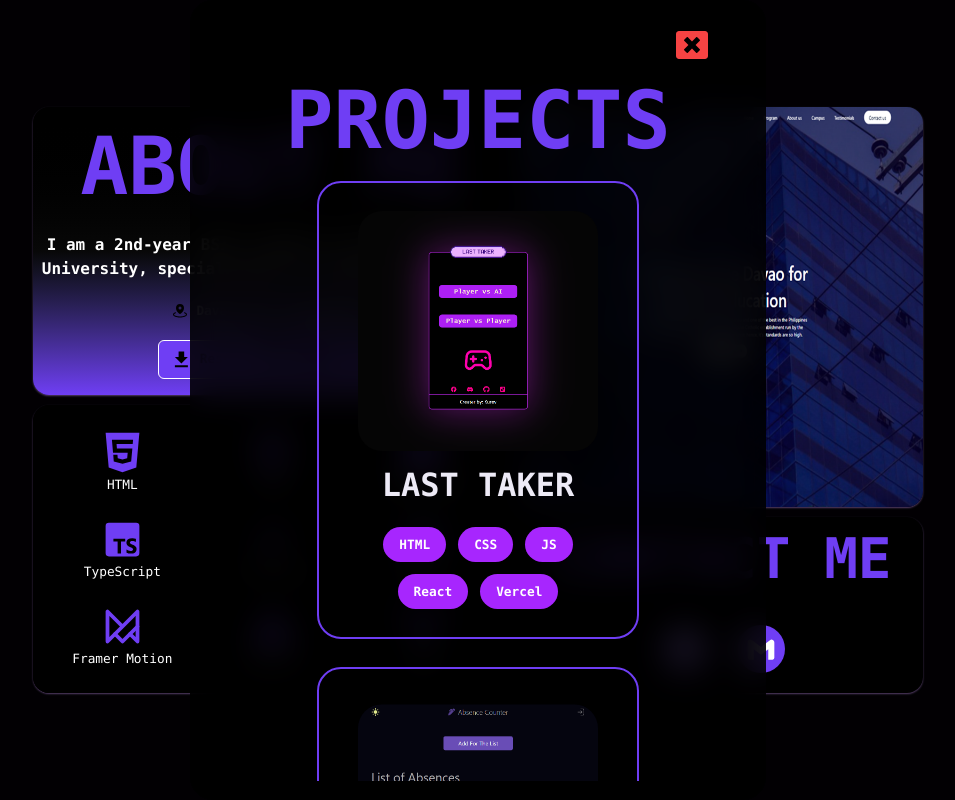
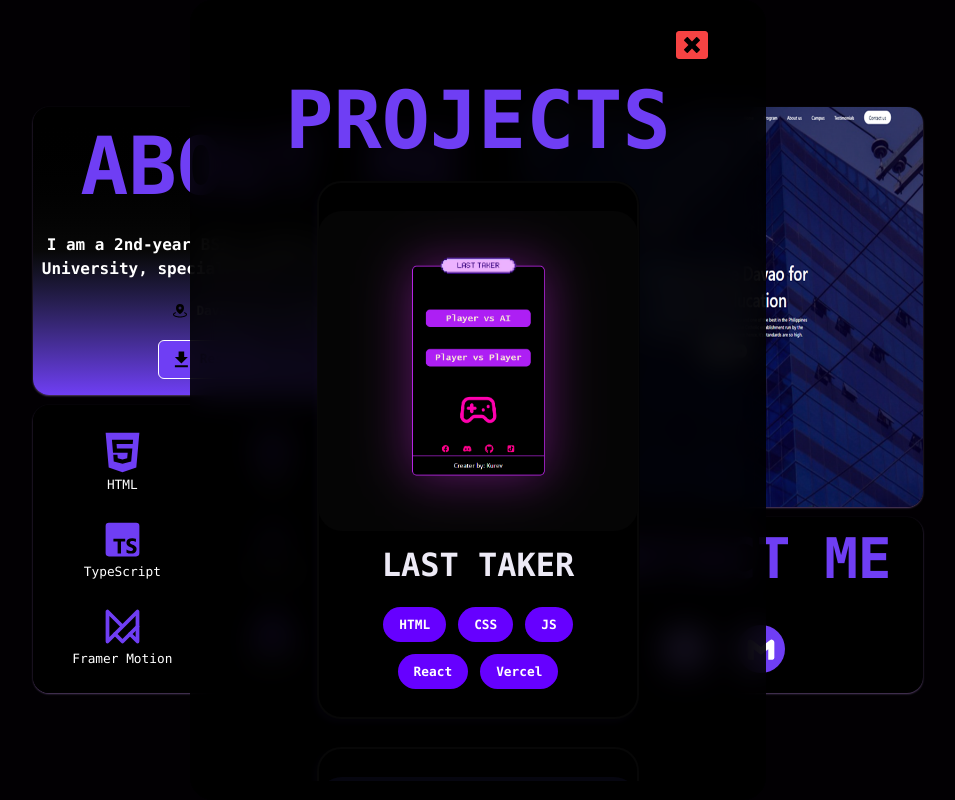
Before and after one commit to Kurev/my-portfolio, a React (Vite) app: page / in a window 1280 px wide. Both pictures are taken after a click on the element 885 px from the left and 307 px from the top of the page. Shown: the whole page, without its empty margins (162-1117 px from the left). Built offline with nearby package versions, Linux system fonts and the light colour scheme.

Commit message:
fixing the about component modal

```diff
--- a/src/Components/About/About.tsx
+++ b/src/Components/About/About.tsx
@@ -2,46 +2,83 @@ import { PiMapPinAreaFill } from "react-icons/pi";
 import { FaGithubSquare } from "react-icons/fa";
 import { IoMdDownload } from "react-icons/io";
 import { useState } from "react";
+import { ContainerState } from '../Home';
 
 type AboutProps = {
   title: string;
   paragraph: string;
+  handleOpenModal: (containerName: keyof ContainerState) => void; // expecting containerName argument here
 };
 
 type IconsProps = {
-  iconHover: boolean
-}
+  iconHover: boolean;
+  handleOpenModal: (containerName: keyof ContainerState) => void; // pass containerName here
+};
 
 type Icons = {
   icon: React.ReactNode;
   title: string;
+  link?: string;
 };
 
-export const Icons = ({ iconHover}: IconsProps) => {
+export const Icons = ({ iconHover, handleOpenModal }: IconsProps) => {
   const icons: Icons[] = [
-    { icon: <IoMdDownload />, title: 'Resume' },
-    { icon: <FaGithubSquare />, title: 'Github' },
+    { icon: <IoMdDownload />, title: "Resume" },
+    {
+      icon: <FaGithubSquare />,
+      title: "Github",
+      link: "https://github.com/Kurev",
+    },
   ];
   return (
     <div className="flex flex-row items-center justify-center gap-7">
       {icons.map((icons, index) => (
-        <div key={index} className={`bg-[#6f3ef4] hover:bg-[#6f3ef4b3] flex px-3 py-2 duration-500 border border-[#fff] rounded-md gap-2`}>
-          <h1 className={`text-[1.3rem] duration-500 hover:text-[#ffffff] ${iconHover ? 'text-[#ffffff]' : 'text-[#000000]'}`}>{icons.icon}</h1>
-          <p className={`text-[0.8rem]  font-mono font-bold ${iconHover ? 'text-[#ffffff]' : 'text-[#000000]'}`}>{icons.title}</p>
+        <div
+          key={index}
+          className={`bg-[#6f3ef4] hover:bg-[#6f3ef4b3] flex px-3 py-2 duration-500 border border-[#fff] rounded-md gap-2`}
+        >
+          <h1
+            className={`text-[1.3rem] duration-500 hover:text-[#ffffff] ${
+              iconHover ? "text-[#ffffff]" : "text-[#000000]"
+            }`}
+          >
+            {icons.icon}
+          </h1>
+          <p
+            className={`text-[0.8rem]  font-mono font-bold ${
+              iconHover ? "text-[#ffffff]" : "text-[#000000]"
+            }`}
+          >
+            {icons.link ? (
+              <a
+                href={icons.link}
+                target="_blank"
+                rel="noopener"
+                onClick={(e) => e.stopPropagation()} // Prevent modal from opening
+              >
+                {icons.title}
+              </a>
+            ) : (
+              <span onClick={() => handleOpenModal("githubLink")}>
+                {icons.title}
+              </span>
+            )}
+          </p>
         </div>
       ))}
     </div>
   );
 };
 
-const About = ({ title, paragraph}: AboutProps) => {
+const About = ({ title, paragraph, handleOpenModal }: AboutProps) => {
   const [iconHover, setIconHover] = useState<boolean>(false);
 
   return (
     <div
-    onMouseEnter={() => setIconHover(true)}
-    onMouseLeave={() => setIconHover(false)}
-    className="group rounded-2xl w-[30rem] h-[18rem] cursor-pointer shadow-xs shadow-[#553e68] bg-gradient-to-t from-[#6f3ef4] via-[#080808] to-[#000000]  hover:bg-gradient-to-b hover:from-[#6f3ef4] hover:duration-500 transform hover:scale-95 transition-all ease-in-out">
+      onMouseEnter={() => setIconHover(true)}
+      onMouseLeave={() => setIconHover(false)}
+      className="group rounded-2xl w-[30rem] h-[18rem] cursor-pointer shadow-xs shadow-[#553e68] bg-gradient-to-t from-[#6f3ef4] via-[#080808] to-[#000000]  hover:bg-gradient-to-b hover:from-[#6f3ef4] hover:duration-500 transform hover:scale-95 transition-all ease-in-out"
+    >
       <div className="flex flex-col gap-2.5">
         <h1 className="text-[5rem] text-[#6f3ef4] group-hover:text-[#000000] duration-1000 font-extrabold font-mono text-center">
           {title}
@@ -57,7 +94,7 @@ const About = ({ title, paragraph}: AboutProps) => {
             </p>
           </div>
           <div>
-            <Icons iconHover={iconHover} />
+            <Icons handleOpenModal={handleOpenModal} iconHover={iconHover} />
           </div>
         </div>
       </div>
--- a/src/Components/Home.tsx
+++ b/src/Components/Home.tsx
@@ -8,36 +8,18 @@ import { motion } from "motion/react";
 import ProjectModal from "./MyProject/ProjectModal";
 
 // Type Definitions
-// type BoxShadow = {
-//   purple: string;
-//   blue: string;
-//   green: string;
-//   red: string;
-//   yellow: string;
-//   orange: string;
-//   discordTheme: string;
-// };
-
 type Container = {
   isOpen: boolean;
 };
 
-type ContainerState = {
+export type ContainerState = {
   about: Container;
   project: Container;
+  githubLink: Container; // to resolve the bug if I click the github link it will not open the modal
+  resumeLink: Container;
 };
 
 const Home = () => {
-  // const boxShadows: BoxShadow = {
-  //   purple: "rgb(151,12,185)",
-  //   blue: "rgba(5,5,224,0.75)",
-  //   green: "rgba(0,255,0,0.75)",
-  //   red: "rgba(255,0,0,0.75)",
-  //   yellow: "rgba(255, 211, 0)",
-  //   orange: "rgba(255,165,0,0.75)",
-  //   discordTheme: "rgb(88,31,149)",
-  // };
-
   const NEW_CONTAINER: Container = {
     isOpen: false,
   };
@@ -45,6 +27,8 @@ const Home = () => {
   const [containerAbout, setContainerAbout] = useState<ContainerState>({
     about: NEW_CONTAINER,
     project: NEW_CONTAINER,
+    githubLink: NEW_CONTAINER,
+    resumeLink: NEW_CONTAINER,
   });
 
   const handleOpenModal = (containerName: keyof ContainerState) => {
@@ -66,6 +50,7 @@ const Home = () => {
       },
     }));
   };
+
   return (
     <div className="w-full h-screen flex items-center justify-center bg-[#020003] gap-2.5">
       <div className="flex flex-col gap-2.5">
@@ -73,6 +58,7 @@ const Home = () => {
           <About
             title="ABOUT ME"
             paragraph="I am a 2nd-year BSIT student at Ateneo de Davao University, specializing in frontend development"
+            handleOpenModal={handleOpenModal}
           />
         </div>
 
@@ -85,9 +71,7 @@ const Home = () => {
 
       {/* Second Container (Projects Section) */}
       <div className="flex flex-col gap-2.5 rounded-2xl">
-        <div
-        onClick={() => handleOpenModal("project")}
-        className="cursor-pointer">
+        <div onClick={() => handleOpenModal("project")} className="cursor-pointer">
           <MyProject />
         </div>
 
@@ -96,22 +80,26 @@ const Home = () => {
           <Contact title="Contact Me" />
         </div>
       </div>
+
       {containerAbout.about.isOpen && (
         <motion.div
           initial={{ opacity: 1, scaleX: 0.70, scaleY: 0.42, x: -205, y: -150 }}
           animate={{ opacity: 1, scaleX: 1, scaleY: 1, x: 0, y: 0 }}
           transition={{ duration: 0.6, ease: "easeInOut" }}
-         className="fixed w-[45%] h-screen bg-[#000000e0] backdrop-blur-lg z-50 gap-10 rounded-3xl">
-          <AboutOpen handleCloseModal={() => handleCloseModal("about")}/>
+          className="fixed w-[45%] h-screen bg-[#000000e0] backdrop-blur-lg z-50 gap-10 rounded-3xl"
+        >
+          <AboutOpen handleCloseModal={() => handleCloseModal("about")} />
         </motion.div>
       )}
+
       {containerAbout.project.isOpen && (
         <motion.div
           initial={{ opacity: 1, scaleX: 0.58, scaleY: 0.57, x: 248, y: -92 }}
           animate={{ opacity: 1, scaleX: 1, scaleY: 1, x: 0, y: 0 }}
           transition={{ duration: 0.6, ease: "easeInOut" }}
-         className="fixed w-[45%] h-screen bg-[#000000e0] backdrop-blur-lg z-50 gap-10 rounded-3xl">
-          <ProjectModal handleCloseModal={() => handleCloseModal("project")}/>
+          className="fixed w-[45%] h-screen bg-[#000000e0] backdrop-blur-lg z-50 gap-10 rounded-3xl"
+        >
+          <ProjectModal handleCloseModal={() => handleCloseModal("project")} />
         </motion.div>
       )}
     </div>
--- a/src/Components/MyProject/ProjectModal.tsx
+++ b/src/Components/MyProject/ProjectModal.tsx
@@ -71,7 +71,7 @@ export const MyProjects = () => {
       image: product1,
       title: "FurniShop",
       stack: ["HTML", "CSS", "JS", "React", "Vercel"],
-      link: "https://furnishop.vercel.app/",
+      link: "https://e-commerce-website-snowy-nine.vercel.app/",
     },
     {
       image: product2,
@@ -88,7 +88,13 @@ export const MyProjects = () => {
     >
       <div className="flex gap-7 flex-col items-center justify-center">
         {products.map((product, index) => (
-            <div className="border-2 border-[#6f3ef4] rounded-3xl w-[70%]  py-7">
+            <motion.div
+            initial={{ opacity: 0, transform: "translateY(3%)" }}
+            animate={{ opacity: 1, transform: "translateY(0)" }}
+            exit={{ opacity: 0 }}
+            transition={{ delay: 1.3, duration: 0.5 + index * 0.5 }}
+            className="rounded-3xl border-2 border-[#ffffff07] w-[70%] py-7 bg-[#000000] backdrop-blur-md shadow-[-3px_4px_6px_0px_rgba(17,_12,_46,_0.15)]"
+>
           <a
             key={index}
             href={product.link}
@@ -96,20 +102,17 @@ export const MyProjects = () => {
             target="_blank"
             className="flex flex-col items-center justify-center"
           >
-              <motion.div
+              <div
                 key={index}
-                className="w-[15rem] h-[15rem]"
-                initial={{ opacity: 0, transform: "translateY(3%)" }}
-                animate={{ opacity: 1, transform: "translateY(0)" }}
-                exit={{ opacity: 0 }}
-                transition={{ delay: 2, duration: 0.5 + index * 0.5 }}
+                className="w-[20rem] h-[20rem]"
+
               >
                 <img
                   src={product.image}
                   alt={`product ${index}`}
                   className="w-full h-full object-cover rounded-3xl cursor-pointer hover:scale-105 duration-500"
                 />
-              </motion.div>
+              </div>
               <div className="w-[100%] px-[3rem] flex flex-col items-center justify-center gap-2.5">
                 <h1 className="text-[2rem] text-[#edeaf6] font-bold font-mono uppercase flex items-center justify-center mt-2.5">
                   {product.title}
@@ -118,7 +121,7 @@ export const MyProjects = () => {
                   {product.stack.map((tech, index) => (
                     <li
                       key={index}
-                      className="px-4 py-2 bg-[#a726fe] text-[0.8rem] text-[#ffffff] font-bold rounded-3xl hover:bg-[#7966ae] cursor-pointer transition duration-300"
+                      className="px-4 py-2 bg-[#6600ff] text-[0.8rem] text-[#ffffff] font-bold rounded-3xl hover:bg-[#6600ff53] cursor-pointer transition duration-300"
                     >
                       {tech}
                     </li>
@@ -126,7 +129,7 @@ export const MyProjects = () => {
                 </ul>
               </div>
           </a>
-          </div>
+          </motion.div>
         ))}
       </div>
     </div>
@@ -147,7 +150,7 @@ const AboutOpen = ({ handleCloseModal }: PropsType) => {
           initial={{ opacity: 0, transform: "translateY(-100%)" }}
           animate={{ opacity: 1, transform: "translateY(0)" }}
           exit={{ opacity: 0, transform: "translateY(-100%)" }}
-          transition={{ delay: 1, duration: 0.5 }}
+          transition={{ delay: 0.5, duration: 0.5 }}
           className="text-[2rem] text-[#f64343] hover:text-[#f6434399] duration-500F cursor-pointer"
         >
           <FaWindowClose onClick={handleCloseModal} />
@@ -157,7 +160,7 @@ const AboutOpen = ({ handleCloseModal }: PropsType) => {
         initial={{ opacity: 0, transform: "translateX(-5%)" }}
         animate={{ opacity: 1, transform: "translateY(0)" }}
         exit={{ opacity: 0, transform: "translateY(-100%)" }}
-        transition={{ delay: 1.5, duration: 0.5 }}
+        transition={{ delay: 0.8, duration: 0.5 }}
         className="text-[5rem] text-[#6f3ef4] font-bold font-mono uppercase"
       >
         Projects
```
Lines whose indentation alone changed are shown as unchanged.
